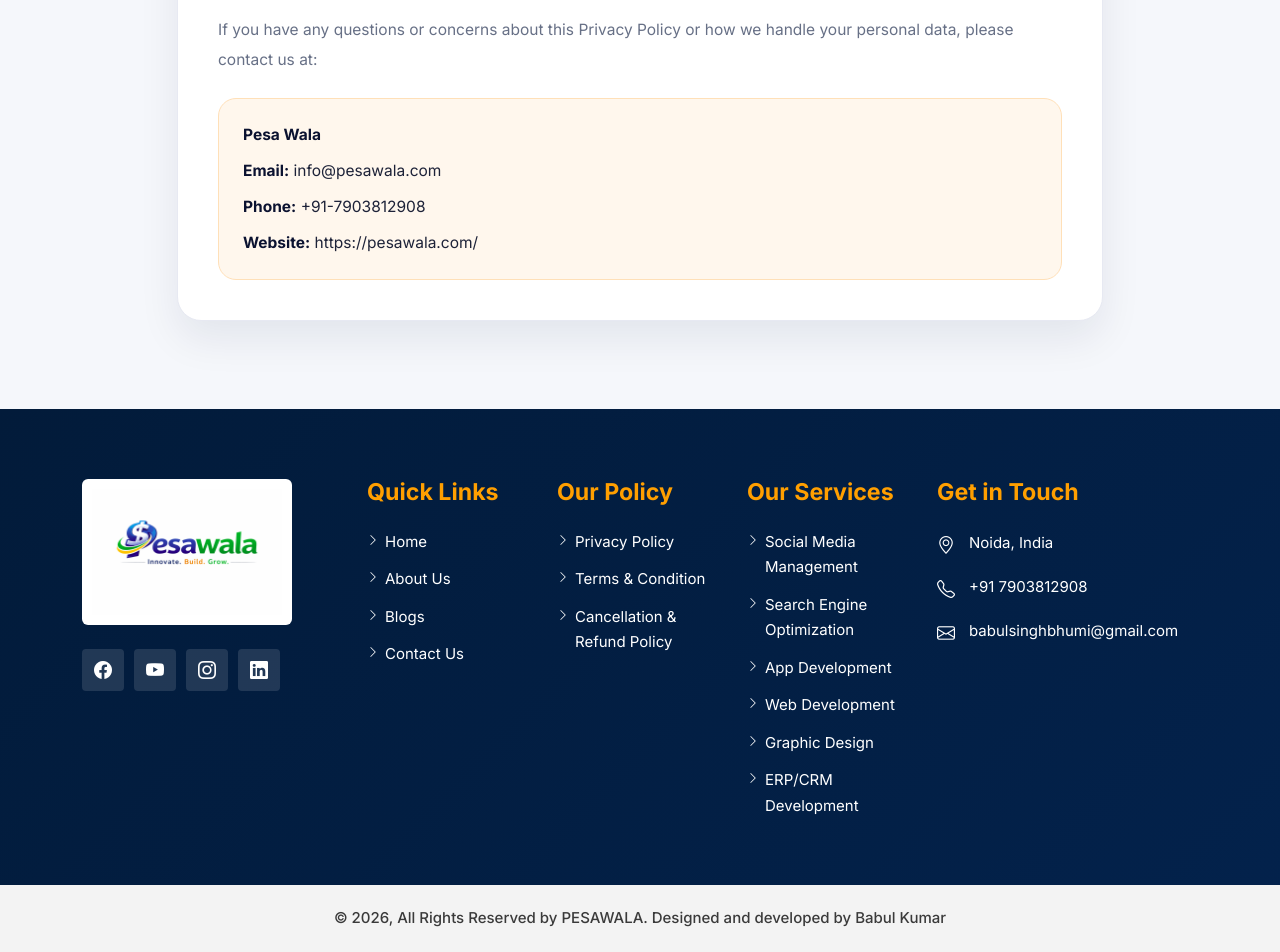
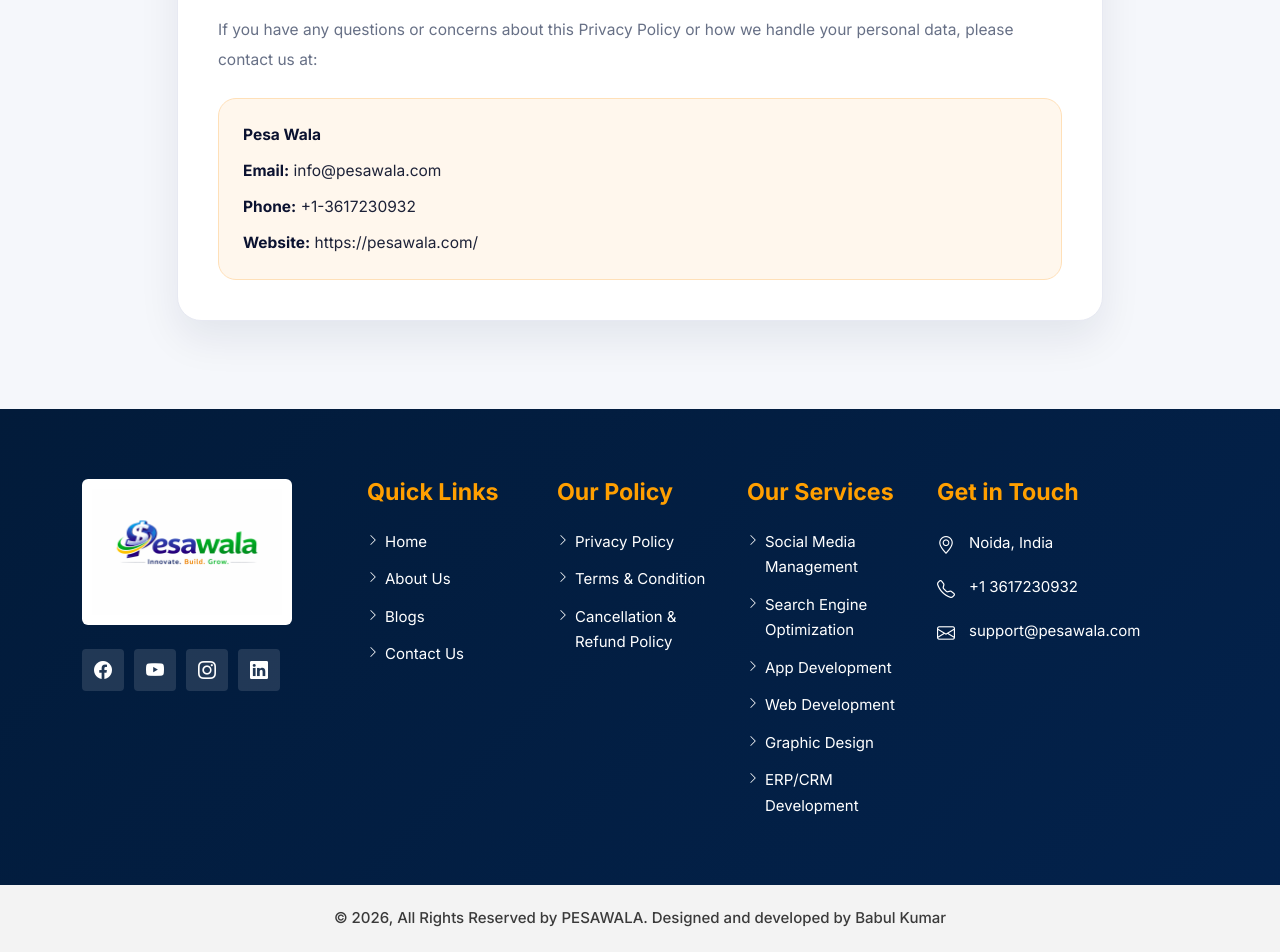
Before and after one commit to babulbhumi/pesawala, a Flask app: page /privacy-policy in a window 1280 px wide. Shown: the part 3145-4097 px from the top of the page. Run offline with Flask 3, Linux system fonts and the light colour scheme.

Commit message:
Updated code changes

```diff
--- a/app.py
+++ b/app.py
@@ -12,7 +12,7 @@
 app.config['SESSION_COOKIE_SAMESITE'] = 'Lax'
 app.config['SESSION_COOKIE_SECURE'] = False
 
-ADMIN_EMAIL = os.getenv('ADMIN_EMAIL', 'babulsinghbhumi@gmail.com')
+ADMIN_EMAIL = os.getenv('ADMIN_EMAIL', 'support@pesawala.com')
 
 # Default password: Babul@123
 # For live use, set ADMIN_PASSWORD_HASH in environment variables
@@ -30,8 +30,8 @@
 
 SITE = {
     'brand': 'PESAWALA',
-    'phone': '+91 7903812908',
-    'email': 'babulsinghbhumi@gmail.com',
+    'phone': '+1 3617230932',
+    'email': 'support@pesawala.com',
     'city': 'Noida, India',
     'hero_title': 'Boost Your Brand Visibility With Performance-Driven Digital Solutions',
     'hero_subtitle': 'Quantumnts Digital is a modern digital solutions company dedicated to helping businesses grow in the online world. We specialize in delivering smart,'
@@ -51,7 +51,7 @@
     'team': [
         {
             'name': 'Virat Verma',
-            'role': 'Founder & Strategy Lead',
+            'role': 'Founder & CEO',
             'bio': 'Guides growth strategy, brand positioning, and high-level campaign planning.',
             'image': 'virat.jpg'
         },
--- a/templates/cancellation_refund_policy.html
+++ b/templates/cancellation_refund_policy.html
@@ -73,7 +73,7 @@
 
                     <div class="policy-contact-box mt-4">
                         <p class="mb-2"><strong>Email:</strong> info@pesawala.com</p>
-                        <p class="mb-0"><strong>Phone:</strong> +91-7903812908</p>
+                        <p class="mb-0"><strong>Phone:</strong> +1 3617230932</p>
                     </div>
                 </div>
             </div>
--- a/templates/index.html
+++ b/templates/index.html
@@ -327,7 +327,7 @@
 </section>
 
 <!-- ── WhatsApp Floating Button ── -->
-<a href="https://wa.me/917903812908?text=Hi%20Pesawala%2C%20I%20am%20interested%20in%20your%20services!"
+<a href="https://wa.me/13617230932?text=Hi%20Pesawala%2C%20I%20am%20interested%20in%20your%20services!"
    class="whatsapp-float" target="_blank" rel="noopener" aria-label="Chat on WhatsApp">
     <svg viewBox="0 0 32 32" xmlns="http://www.w3.org/2000/svg">
         <path d="M16 .5C7.44.5.5 7.44.5 16c0 2.72.7 5.28 1.94 7.5L.5 31.5l8.26-1.9A15.46 15.46 0 0016 31.5C24.56 31.5 31.5 24.56 31.5 16S24.56.5 16 .5zm0 28.3a13.17 13.17 0 01-6.72-1.84l-.48-.28-4.9 1.12 1.16-4.76-.32-.5A13.2 13.2 0 1116 28.8zm7.24-9.88c-.4-.2-2.34-1.16-2.7-1.28-.36-.14-.62-.2-.88.2s-1.02 1.28-1.24 1.54c-.22.26-.44.3-.84.1a10.54 10.54 0 01-3.1-1.92 11.6 11.6 0 01-2.14-2.66c-.22-.4 0-.6.18-.8.16-.16.4-.44.58-.66.2-.22.26-.38.4-.64.14-.26.06-.5-.02-.7-.1-.2-.88-2.12-1.2-2.9-.32-.76-.64-.66-.88-.66h-.74c-.26 0-.68.1-1.04.48-.36.38-1.36 1.32-1.36 3.22s1.4 3.74 1.58 4c.2.26 2.74 4.18 6.64 5.86.92.4 1.64.64 2.2.82.92.3 1.76.26 2.42.16.74-.12 2.28-.94 2.6-1.84.32-.9.32-1.68.22-1.84-.1-.18-.34-.28-.74-.46z"/>
--- a/templates/privacy_policy.html
+++ b/templates/privacy_policy.html
@@ -136,7 +136,7 @@
                     <div class="policy-contact-box mt-4">
                         <p class="mb-2"><strong>Pesa Wala</strong></p>
                         <p class="mb-2"><strong>Email:</strong> info@pesawala.com</p>
-                        <p class="mb-2"><strong>Phone:</strong> +91-7903812908</p>
+                        <p class="mb-2"><strong>Phone:</strong> +1-3617230932</p>
                         <p class="mb-0"><strong>Website:</strong> https://pesawala.com/</p>
                     </div>
                 </div>
--- a/templates/terms_and_conditions.html
+++ b/templates/terms_and_conditions.html
@@ -144,7 +144,7 @@
                     <div class="policy-contact-box mt-4">
                         <p class="mb-2"><strong>Email:</strong> info@pesawala.com</p>
                         <p class="mb-2"><strong>Address:</strong> Weber Road, Corpus Christi, Texas</p>
-                        <p class="mb-0"><strong>Phone:</strong> +91-7903812908</p>
+                        <p class="mb-0"><strong>Phone:</strong> +1-3617230932</p>
                     </div>
                 </div>
             </div>
```
